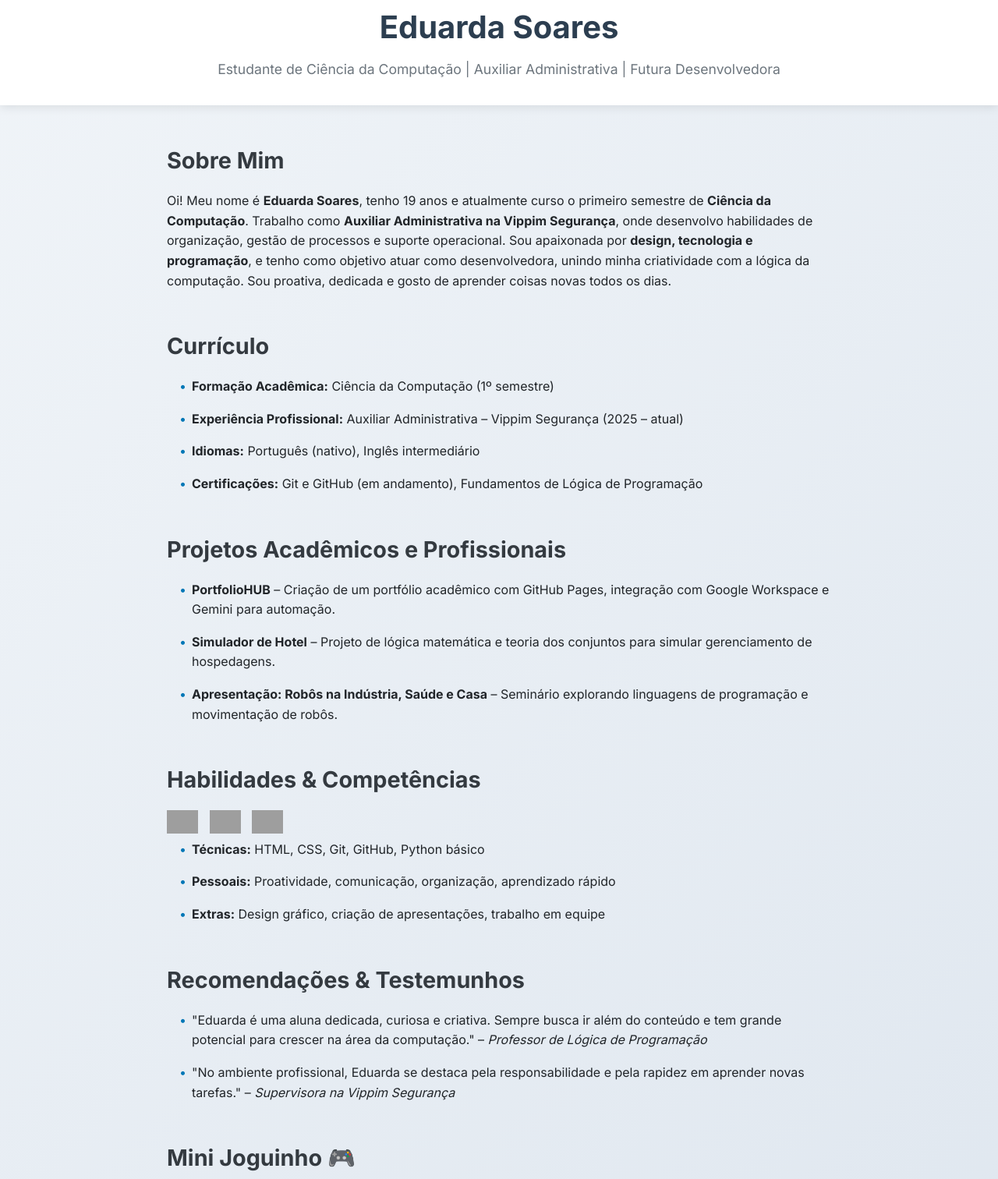
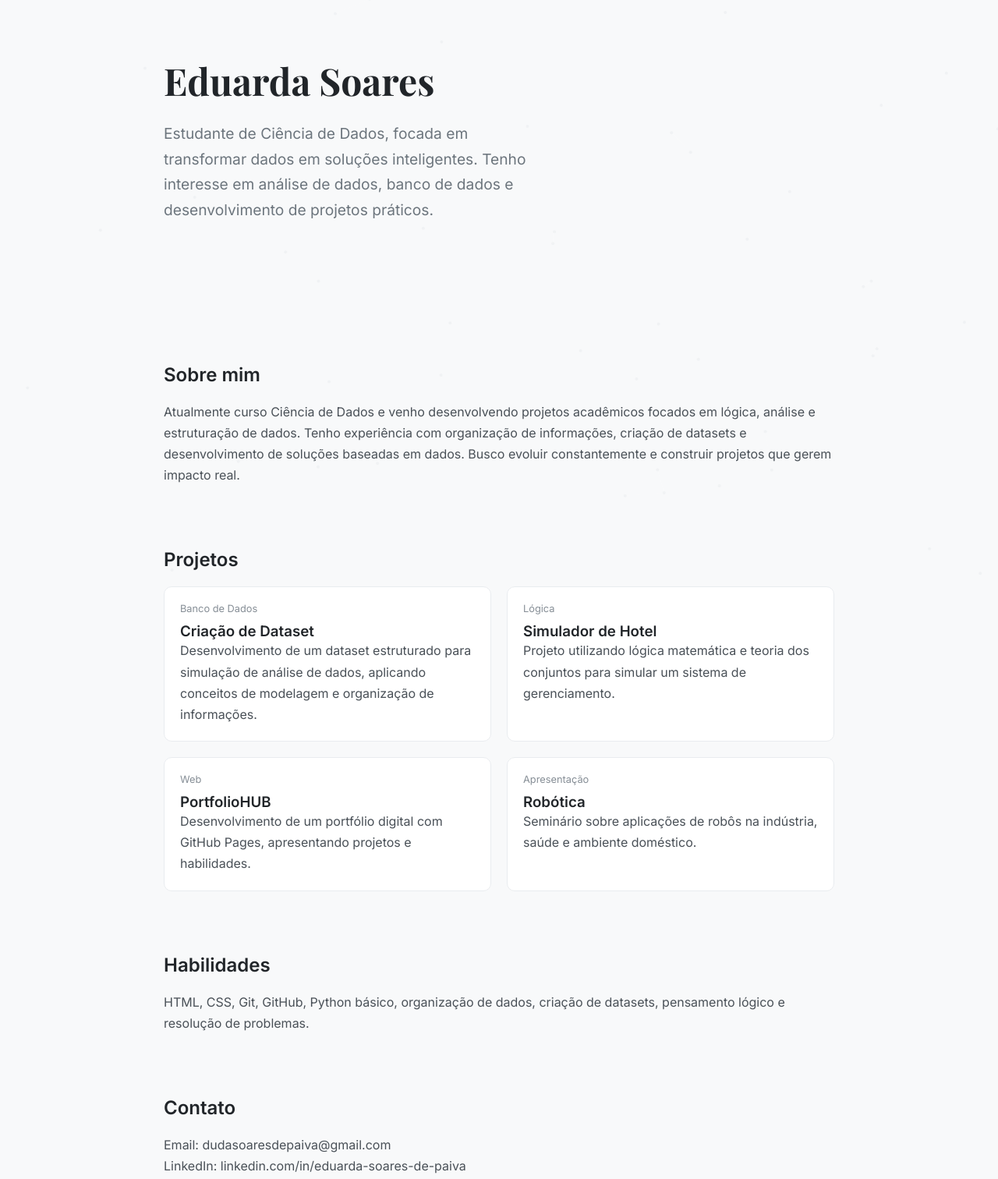
Before and after one commit to dudocarela/projeto-universitario2, a plain HTML site: page index.html in a window 1280 px wide. Shown: the part 29-1541 px from the top of the page at 78% size. Drawn offline with nearby package versions, Linux system fonts and the light colour scheme; grey boxes are pictures that could not be loaded.

Commit message:
Revise portfolio page structure and content
Updated the HTML structure and content for the portfolio page, including changes to meta tags, styles, and sections for improved presentation.

```diff
--- a/index.html
+++ b/index.html
@@ -1,152 +1,198 @@
 <!DOCTYPE html>
 <html lang="pt-BR">
 <head>
-  <meta charset="UTF-8" />
-  <meta name="viewport" content="width=device-width, initial-scale=1.0" />
-  <title>Portfólio | Eduarda Soares</title>
-  <link href="https://fonts.googleapis.com/css2?family=Inter:wght@400;600;700&family=Fira+Code&display=swap" rel="stylesheet">
+  <meta charset="UTF-8">
+  <title>Eduarda Soares | Ciência de Dados</title>
+
+  <!-- Fonte elegante -->
+  <link href="https://fonts.googleapis.com/css2?family=Playfair+Display:wght@500;700&family=Inter:wght@300;400;600&display=swap" rel="stylesheet">
+
+  <!-- Partículas suaves -->
+  <script src="https://cdn.jsdelivr.net/npm/particles.js"></script>
+
   <style>
-    * { margin: 0; padding: 0; box-sizing: border-box; }
+    * { margin:0; padding:0; box-sizing:border-box; }
+
     body {
-      background: linear-gradient(135deg, #f0f4f8, #d9e2ec);
       font-family: 'Inter', sans-serif;
+      background: #f8f9fa;
       color: #212529;
-      line-height: 1.6;
-      overflow-x: hidden;
     }
+
+    #particles-js {
+      position: fixed;
+      width: 100%;
+      height: 100%;
+      z-index: -1;
+      opacity: 0.3;
+    }
+
     header {
-      background: #fff;
-      padding: 2rem;
-      box-shadow: 0 2px 12px rgba(0,0,0,0.1);
-      text-align: center;
-      animation: fadeInDown 1s ease-in-out;
+      padding: 100px 20px;
+      max-width: 900px;
+      margin: auto;
     }
-    header h1 { font-size: 2.5rem; color: #2c3e50; }
-    header p { color: #6c757d; margin-top: 0.5rem; font-size: 1.1rem; }
+
+    h1 {
+      font-family: 'Playfair Display', serif;
+      font-size: 3rem;
+      margin-bottom: 20px;
+    }
+
+    .subtitle {
+      font-size: 1.2rem;
+      color: #6c757d;
+      max-width: 500px;
+    }
+
     section {
       max-width: 900px;
-      margin: 3rem auto;
-      padding: 0 1.5rem;
-      animation: fadeInUp 1.2s ease;
+      margin: 80px auto;
+      padding: 0 20px;
     }
-    h2 { font-size: 1.8rem; margin-bottom: 1rem; color: #343a40; }
-    ul { list-style: none; padding-left: 1rem; }
-    li { margin-bottom: 1rem; position: relative; padding-left: 1rem; }
-    li::before { content: "•"; color: #0077b6; position: absolute; left: 0; }
-    .contact a {
-      display: inline-block;
-      color: #0077b6;
-      text-decoration: none;
-      margin-bottom: 0.5rem;
+
+    h2 {
+      font-size: 1.5rem;
+      margin-bottom: 20px;
+      font-weight: 600;
     }
-    .contact a:hover { text-decoration: underline; }
-    .tech-icons img {
-      margin-right: 10px;
-      transition: transform 0.3s;
+
+    p {
+      color: #495057;
+      line-height: 1.7;
     }
-    .tech-icons img:hover { transform: scale(1.2); }
-    .badges a { margin: 5px; display: inline-block; transition: transform 0.3s; }
-    .badges a:hover { transform: scale(1.1); }
-    canvas {
-      display: block;
-      margin: 0 auto;
-      background: #fff3cd;
-      border: 1px solid #ced4da;
-      border-radius: 8px;
+
+    .grid {
+      display: grid;
+      grid-template-columns: 1fr 1fr;
+      gap: 20px;
     }
-    footer { text-align: center; padding: 2rem; color: #adb5bd; font-size: 0.9rem; }
-    @keyframes fadeInDown { from { opacity: 0; transform: translateY(-20px); } to { opacity: 1; transform: translateY(0); } }
-    @keyframes fadeInUp { from { opacity: 0; transform: translateY(20px); } to { opacity: 1; transform: translateY(0); } }
+
+    .card {
+      background: white;
+      padding: 20px;
+      border-radius: 10px;
+      border: 1px solid #e9ecef;
+      transition: 0.3s;
+    }
+
+    .card:hover {
+      transform: translateY(-5px);
+    }
+
+    .tag {
+      font-size: 0.8rem;
+      color: #868e96;
+      margin-bottom: 10px;
+    }
+
+    footer {
+      text-align: center;
+      padding: 40px;
+      color: #adb5bd;
+      font-size: 0.9rem;
+    }
+
+    @media (max-width: 700px) {
+      .grid {
+        grid-template-columns: 1fr;
+      }
+    }
   </style>
 </head>
+
 <body>
+
+<div id="particles-js"></div>
+
 <header>
   <h1>Eduarda Soares</h1>
-    <p>Estudante de Ciência da Computação | Auxiliar Administrativa | Futura Desenvolvedora</p>
+  <p class="subtitle">
+    Estudante de Ciência de Dados, focada em transformar dados em soluções inteligentes.
+    Tenho interesse em análise de dados, banco de dados e desenvolvimento de projetos práticos.
+  </p>
 </header>
 
-  <section id="sobre">
-    <h2>Sobre Mim</h2>
-    <p>Oi! Meu nome é <strong>Eduarda Soares</strong>, tenho 19 anos e atualmente curso o primeiro semestre de <strong>Ciência da Computação</strong>. Trabalho como <strong>Auxiliar Administrativa na Vippim Segurança</strong>, onde desenvolvo habilidades de organização, gestão de processos e suporte operacional. Sou apaixonada por <strong>design, tecnologia e programação</strong>, e tenho como objetivo atuar como desenvolvedora, unindo minha criatividade com a lógica da computação. Sou proativa, dedicada e gosto de aprender coisas novas todos os dias.</p>
+<section>
+  <h2>Sobre mim</h2>
+  <p>
+    Atualmente curso Ciência de Dados e venho desenvolvendo projetos acadêmicos focados em lógica, análise e estruturação de dados.
+    Tenho experiência com organização de informações, criação de datasets e desenvolvimento de soluções baseadas em dados.
+    Busco evoluir constantemente e construir projetos que gerem impacto real.
+  </p>
 </section>
 
-  <section id="curriculo">
-    <h2>Currículo</h2>
-    <ul>
-      <li><strong>Formação Acadêmica:</strong> Ciência da Computação (1º semestre)</li>
-      <li><strong>Experiência Profissional:</strong> Auxiliar Administrativa – Vippim Segurança (2025 – atual)</li>
-      <li><strong>Idiomas:</strong> Português (nativo), Inglês intermediário</li>
-      <li><strong>Certificações:</strong> Git e GitHub (em andamento), Fundamentos de Lógica de Programação</li>
-    </ul>
-  </section>
+<section>
+  <h2>Projetos</h2>
 
-  <section id="projetos">
-    <h2>Projetos Acadêmicos e Profissionais</h2>
-    <ul>
-      <li><strong>PortfolioHUB</strong> – Criação de um portfólio acadêmico com GitHub Pages, integração com Google Workspace e Gemini para automação.</li>
-      <li><strong>Simulador de Hotel</strong> – Projeto de lógica matemática e teoria dos conjuntos para simular gerenciamento de hospedagens.</li>
-      <li><strong>Apresentação: Robôs na Indústria, Saúde e Casa</strong> – Seminário explorando linguagens de programação e movimentação de robôs.</li>
-    </ul>
-  </section>
+  <div class="grid">
 
-  <section id="habilidades">
-    <h2>Habilidades & Competências</h2>
-    <div class="tech-icons">
-      <img src="https://raw.githubusercontent.com/devicons/devicon/master/icons/html5/html5-original.svg" alt="HTML" height="30" width="40">
-      <img src="https://raw.githubusercontent.com/devicons/devicon/master/icons/css3/css3-original.svg" alt="CSS" height="30" width="40">
-      <img src="https://raw.githubusercontent.com/devicons/devicon/master/icons/python/python-original.svg" alt="Python" height="30" width="40">
+    <div class="card">
+      <div class="tag">Banco de Dados</div>
+      <h3>Criação de Dataset</h3>
+      <p>
+        Desenvolvimento de um dataset estruturado para simulação de análise de dados,
+        aplicando conceitos de modelagem e organização de informações.
+      </p>
     </div>
-    <ul>
-      <li><strong>Técnicas:</strong> HTML, CSS, Git, GitHub, Python básico</li>
-      <li><strong>Pessoais:</strong> Proatividade, comunicação, organização, aprendizado rápido</li>
-      <li><strong>Extras:</strong> Design gráfico, criação de apresentações, trabalho em equipe</li>
-    </ul>
-  </section>
 
-  <section id="recomendacoes">
-    <h2>Recomendações & Testemunhos</h2>
-    <ul>
-      <li>"Eduarda é uma aluna dedicada, curiosa e criativa. Sempre busca ir além do conteúdo e tem grande potencial para crescer na área da computação." – <em>Professor de Lógica de Programação</em></li>
-      <li>"No ambiente profissional, Eduarda se destaca pela responsabilidade e pela rapidez em aprender novas tarefas." – <em>Supervisora na Vippim Segurança</em></li>
-    </ul>
-  </section>
+    <div class="card">
+      <div class="tag">Lógica</div>
+      <h3>Simulador de Hotel</h3>
+      <p>
+        Projeto utilizando lógica matemática e teoria dos conjuntos para simular um sistema de gerenciamento.
+      </p>
+    </div>
 
-  <section id="joguinho">
-    <h2>Mini Joguinho 🎮</h2>
-    <canvas id="gameCanvas" width="300" height="150"></canvas>
-    <script>
-      const canvas = document.getElementById("gameCanvas");
-      const ctx = canvas.getContext("2d");
-      let x = 150, y = 75, dx = 2, dy = 2;
-      function draw() {
-        ctx.clearRect(0, 0, canvas.width, canvas.height);
-        ctx.beginPath();
-        ctx.arc(x, y, 10, 0, Math.PI * 2);
-        ctx.fillStyle = "#0077b6";
-        ctx.fill();
-        ctx.closePath();
-        x += dx; y += dy;
-        if (x + 10 > canvas.width || x - 10 < 0) dx = -dx;
-        if (y + 10 > canvas.height || y - 10 < 0) dy = -dy;
-      }
-      setInterval(draw, 20);
-    </script>
-  </section>
+    <div class="card">
+      <div class="tag">Web</div>
+      <h3>PortfolioHUB</h3>
+      <p>
+        Desenvolvimento de um portfólio digital com GitHub Pages, apresentando projetos e habilidades.
+      </p>
+    </div>
 
-  <section id="contato">
-    <h2>Contato & Redes</h2>
-    <div class="badges">
-      <a href="https://www.youtube.com/@eduarwda" target="_blank"><img src="https://img.shields.io/badge/YouTube-FF0000?style=for-the-badge&logo=youtube&logoColor=white" alt="YouTube"></a>
-      <a href="https://www.instagram.com/imsoaares/" target="_blank"><img src="https://img.shields.io/badge/-Instagram-%23E4405F?style=for-the-badge&logo=instagram&logoColor=white" alt="Instagram"></a>
-      <a href="https://discord.com/users/eduarwda%233069" target="_blank"><img src="https://img.shields.io/badge/Discord-7289DA?style=for-the-badge&logo=discord&logoColor=white" alt="Discord"></a>
-      <a href="mailto:dudasoaresdepaiva@gmail.com"><img src="https://img.shields.io/badge/-Gmail-%23333?style=for-the-badge&logo=gmail&logoColor=white" alt="Gmail"></a>
-      <a href="https://www.linkedin.com/in/eduarda-soares-de-paiva-95567b324/" target="_blank"><img src="https://img.shields.io/badge/-LinkedIn-%230077B5?style=for-the-badge&logo=linkedin&logoColor=white" alt="LinkedIn"></a>
-      <a href="https://github.com/eduarwda" target="_blank"><img src="https://img.shields.io/badge/GitHub-100000?style=for-the-badge&logo=github&logoColor=white" alt="GitHub"></a>
+    <div class="card">
+      <div class="tag">Apresentação</div>
+      <h3>Robótica</h3>
+      <p>
+        Seminário sobre aplicações de robôs na indústria, saúde e ambiente doméstico.
+      </p>
+    </div>
+
   </div>
 </section>
 
+<section>
+  <h2>Habilidades</h2>
+  <p>
+    HTML, CSS, Git, GitHub, Python básico, organização de dados, criação de datasets,
+    pensamento lógico e resolução de problemas.
+  </p>
+</section>
+
+<section>
+  <h2>Contato</h2>
+  <p>Email: dudasoaresdepaiva@gmail.com</p>
+  <p>LinkedIn: linkedin.com/in/eduarda-soares-de-paiva</p>
+</section>
+
 <footer>
-    &copy; 2025 Eduarda Soares. Todos os direitos reservados.
+  © 2026 Eduarda Soares
 </footer>
+
+<script>
+particlesJS("particles-js", {
+  particles: {
+    number: { value: 40 },
+    color: { value: "#adb5bd" },
+    shape: { type: "circle" },
+    opacity: { value: 0.3 },
+    size: { value: 2 },
+    move: { speed: 1 }
+  }
+});
+</script>
+
 </body>
 </html>
```
Lines whose indentation alone changed are shown as unchanged.
